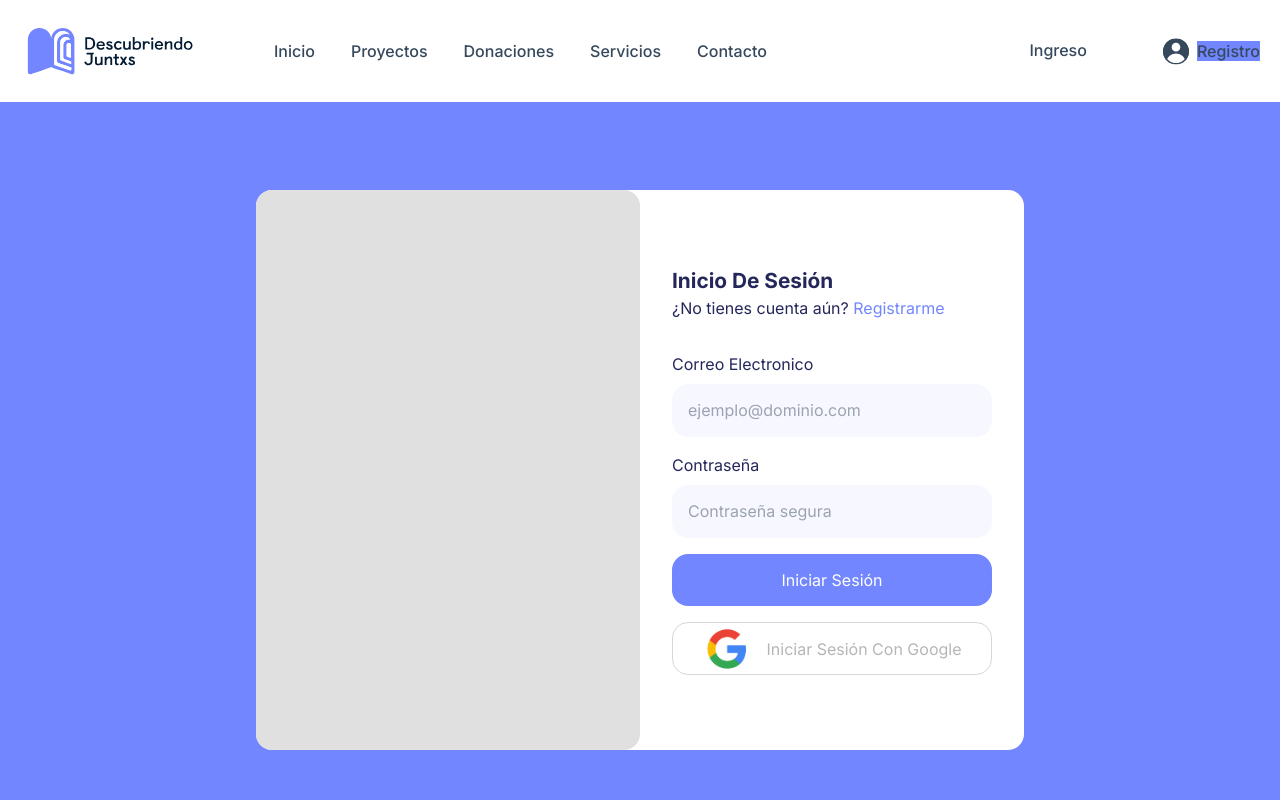
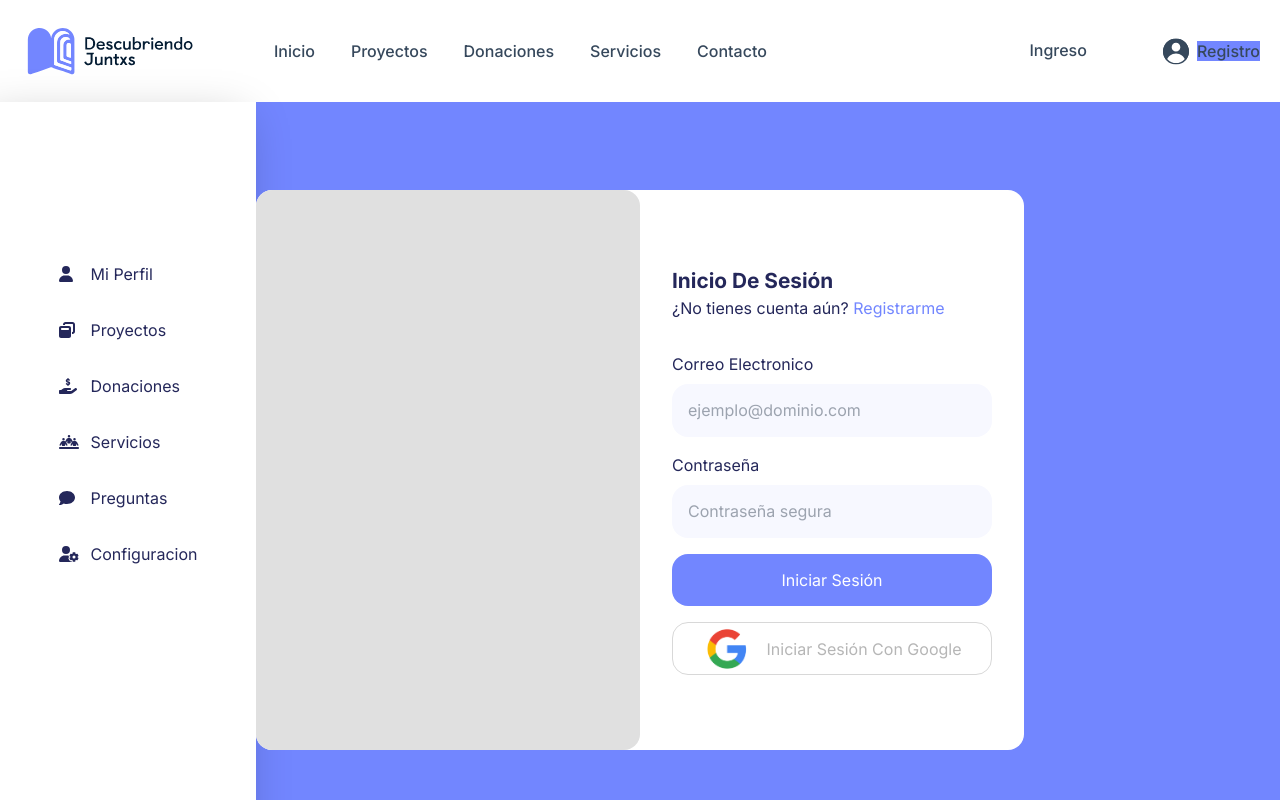
Before and after one commit to Grivarol69/descubriendoJuntxs, a Next.js app in the folder client/: page /pages/signin in a window 1280 px wide. Shown: the top 800 px of the page. Built offline with nearby package versions, Linux system fonts and the light colour scheme.

Commit message:
finallyLuis

```diff
--- a/client/app/components/user profile/profile.module.css
+++ b/client/app/components/user profile/profile.module.css
@@ -2,8 +2,43 @@
     display: flex;
     flex-direction: column;
     align-items: center;
+    height: 100vh;
+    width: 20vw;
+    padding-top: 10rem;
+    background: rgb(255, 255, 255);
+    position: fixed;
+    box-shadow: -13px 16px 43px 0px rgba(0, 0, 0, 0.25);
 }
 
-.icon{
-    font-size: 2em !important;
+.pageFather{
+    display: flex;
+    width: 100%;
+    height: 100vh;
+    overflow: hidden;
+    background: black;
 }
+
+
+.iconsContainer{
+    display: flex;
+    align-items: center;
+    width: 1rem;
+}
+
+.iconAndText{
+    display: flex;
+    gap: 1rem;
+}
+
+.Buttons{
+    display: flex;
+    flex-direction: column;
+    gap: 2rem;
+    color: rgba(36, 39, 90, 1)
+}
+
+@media(max-width: 1022px) {
+    .textSideBar{
+        display: none;
+    }
+}
--- a/client/app/components/user profile/profile.tsx
+++ b/client/app/components/user profile/profile.tsx
@@ -1,30 +1,79 @@
+'use client'
 import { FontAwesomeIcon } from '@fortawesome/react-fontawesome'
 import { faUser, faWindowRestore, faHandHoldingDollar, faPeopleLine, faComment, faUserGear } from '@fortawesome/free-solid-svg-icons'
 import Link from 'next/link'
 import style from './profile.module.css'
+import { usePathname } from 'next/navigation'
 
 
 const UserProfile = () => {
+
+    const path = usePathname()
+
     return (
         <div className={style.container}>
+            <div className={style.Buttons}>
                 <Link href="/pages/user/myprofile">
-                <FontAwesomeIcon icon={faUser} className={style.icon} /> Mi Perfil
+                    <div className={style.iconAndText}>
+                        <div className={style.iconsContainer}>
+                            <FontAwesomeIcon icon={faUser} className={style.icon} />
+                        </div>
+                        <div className={style.textSideBar}>
+                            Mi Perfil
+                        </div>
+                    </div>
                 </Link>
                 <Link href="/pages/user/projects">
-                <FontAwesomeIcon icon={faWindowRestore} className={style.icon} /> Proyectos
+                    <div className={style.iconAndText}>
+                        <div className={style.iconsContainer}>
+                            <FontAwesomeIcon icon={faWindowRestore}/>
+                        </div>
+                        <div className={style.textSideBar}>
+                            Proyectos
+                        </div>
+                    </div>
                 </Link>
                 <Link href="/pages/user/donations">
-                <FontAwesomeIcon icon={faHandHoldingDollar} className={style.icon} /> Donaciones
+                    <div className={style.iconAndText}>
+                        <div className={style.iconsContainer}>
+                            <FontAwesomeIcon icon={faHandHoldingDollar} className={style.icon} />
+                        </div>
+                        <div className={style.textSideBar}>
+                            Donaciones
+                        </div>
+                    </div>
                 </Link>
                 <Link href="/pages/user/services">
-                <FontAwesomeIcon icon={faPeopleLine} className={style.icon} /> Servicios
+                    <div className={style.iconAndText}>
+                        <div className={style.iconsContainer}>
+                            <FontAwesomeIcon icon={faPeopleLine} className={style.icon} />
+                        </div>
+                        <div className={style.textSideBar}>
+                            Servicios
+                        </div>
+                    </div>
                 </Link>
                 <Link href="/pages/user/questions">
-                <FontAwesomeIcon icon={faComment} className={style.icon} /> Preguntas
+                    <div className={style.iconAndText}>
+                        <div className={style.iconsContainer}>
+                            <FontAwesomeIcon icon={faComment} className={style.icon} />
+                        </div>
+                        <div className={style.textSideBar}>
+                            Preguntas
+                        </div>
+                    </div>
                 </Link>
                 <Link href="/pages/user/configuration">
-                <FontAwesomeIcon icon={faUserGear} className={style.icon} /> Configuracion
+                    <div className={style.iconAndText}>
+                        <div className={style.iconsContainer}>
+                            <FontAwesomeIcon icon={faUserGear} className={style.icon} />
+                        </div>
+                        <div className={style.textSideBar}>
+                            Configuracion
+                        </div>
+                    </div>
                 </Link>
+            </div>
         </div>
     )
 }
--- a/client/app/globals.css
+++ b/client/app/globals.css
@@ -24,3 +24,8 @@
   }
 }
  */
+
+.navBarOrders{
+  display: flex;
+  top: 200rem;
+}
--- a/client/app/layout.tsx
+++ b/client/app/layout.tsx
@@ -3,6 +3,7 @@ import { Inter } from "next/font/google";
 import "./globals.css";
 import Navbar from "../components/Navbar/Navbar";
 import Footer from "../components/Footer/Footer";
+import UserProfile from "./components/user profile/profile";
 
 const inter = Inter({ subsets: ["latin"] });
 
@@ -13,17 +14,19 @@ export const metadata: Metadata = {
 };
 
 export default function RootLayout({
-    children,
+  children,
 }: Readonly<{
-    children: React.ReactNode;
+  children: React.ReactNode;
 }>) {
-
   return (
     <html lang="en">
       <body className={inter.className}>
-        <Navbar />
+        <div>
+            <Navbar />
+            <UserProfile />
           {children}
-        <Footer />
+          <Footer />
+        </div>
       </body>
     </html>
   );
--- a/client/app/pages/user/layout.module.css
+++ b/client/app/pages/user/layout.module.css
@@ -2,6 +2,23 @@
     display: flex;
 }
 
-.container main {
-    flex-grow: 1;
+.container{
+    display: flex;
+    flex-direction: column;
+    align-items: center;
+    position: fixed;
+    height: 100vh;
+    width: 15vw;
+    top: 0;
+    background: rgb(114, 80, 80);
+    box-shadow: -13px 16px 43px 0px rgba(0, 0, 0, 0.25);
 }
+
+
+.pageFather{
+    display: flex;
+    width: 100%;
+    height: 100vh;
+    overflow: hidden;
+    background: black;
+}
--- a/client/app/pages/user/layout.tsx
+++ /dev/null
@@ -1,15 +0,0 @@
-import UserProfile from "@/app/components/user profile/profile";
-import style from './layout.module.css'
-
-export default function RootLayout({
-    children,
-}: Readonly<{
-    children: React.ReactNode;
-}>) {
-    return (
-        <div className={style.container}>
-            <UserProfile />
-            <main>{children}</main>
-        </div>
-    );
-}
--- /dev/null
+++ b/client/app/pages/user/myProfile.module.css
@@ -0,0 +1,25 @@
+.gridColumns{
+    box-sizing: border-box;
+    margin: 0;
+    display: grid;
+    position: relative;
+    top: 0;
+    width: 100%;
+    height: 100vh;
+    grid-template-columns: 0.176fr 1fr;
+    grid-template-rows: 0.15fr 1fr;
+    z-index: -10;
+}
+
+.cardMyProfile{
+    display: flex;
+    flex-direction: column;
+    align-items: center;
+    justify-content: center;
+    height: 100%;
+    width: 100%;
+    grid-row-start: 2;
+    grid-row-end: 3;
+    grid-column-start: 2;
+    grid-column-end: 3;
+}
--- a/client/app/pages/user/myprofile/page.tsx
+++ /dev/null
@@ -1,17 +0,0 @@
-'use client'
-import RootLayout from "../layout"
-
-const Profile = () => {
-    return (
-        <div>
-            <h1>Mi Perfil</h1>
-            <h2>Mis datos</h2>
-            <h2>Seguridad</h2>
-            <h2>Tarjetas</h2>
-            <h2>Privacidad</h2>
-            <h2>Terminos y Condiciones</h2>
-        </div>
-    )
-}
-
-export default Profile
--- /dev/null
+++ b/client/app/pages/user/page.tsx
@@ -0,0 +1,19 @@
+'use client'
+import style from './myProfile.module.css'
+
+const Profile = () => {
+    return (
+        <div className={style.gridColumns}>
+            <div className={style.cardMyProfile}>
+                <h1>Mi Perfil</h1>
+                <h2>Mis datos</h2>
+                <h2>Seguridad</h2>
+                <h2>Tarjetas</h2>
+                <h2>Privacidad</h2>
+                <h2>Terminos y Condiciones</h2>
+            </div>
+        </div>
+    )
+}
+
+export default Profile
--- a/client/components/Navbar/Navbar.tsx
+++ b/client/components/Navbar/Navbar.tsx
@@ -7,6 +7,7 @@ import Menu from "../../public/assets/Menu.svg";
 import Link from "next/link";
 import BlurArrow from "../../public/assets/blue-button.svg";
 import { useState } from "react";
+import { usePathname } from "next/navigation";
 
 const navLinks = [
   { name: "Inicio", href: "/" },
@@ -18,13 +19,16 @@ const navLinks = [
 
 const Navbar = () => {
   const [isMenuOpen, setIsMenuOpen] = useState<boolean>(false);
+  const path = usePathname()
+  console.log(path);
+
 
   const handlerMenu = () => {
     setIsMenuOpen(!isMenuOpen);
   };
 
   return (
-    <nav className="flex w-full items-center justify-between px-[20px] py-[16px] lg:container lg:mx-auto lg:px-15">
+    <nav className={path.includes('/pages/user') ? 'flex w-full bg-white items-center justify-between px-[20px] py-[16px]  lg:mx-auto lg:px-15 shadow-custom fixed z-[1000]' : "flex w-full items-center justify-between px-[20px] py-[16px] lg:container lg:mx-auto lg:px-15"}>
       <div className="flex items-center">
         <Image src={Logo} alt="Logo" />
 
--- a/client/tailwind.config.ts
+++ b/client/tailwind.config.ts
@@ -13,6 +13,9 @@ const config: Config = {
         "gradient-conic":
           "conic-gradient(from 180deg at 50% 50%, var(--tw-gradient-stops))",
       },
+      boxShadow: {
+        custom: '6px -7px 23.8px 0px rgba(0, 0, 0, 0.25);',
+      },
     },
   },
   plugins: [],
```
Also changed, not shown: 1 other file (tests, documents, lock files or other folders). Lines whose indentation alone changed are shown as unchanged.
